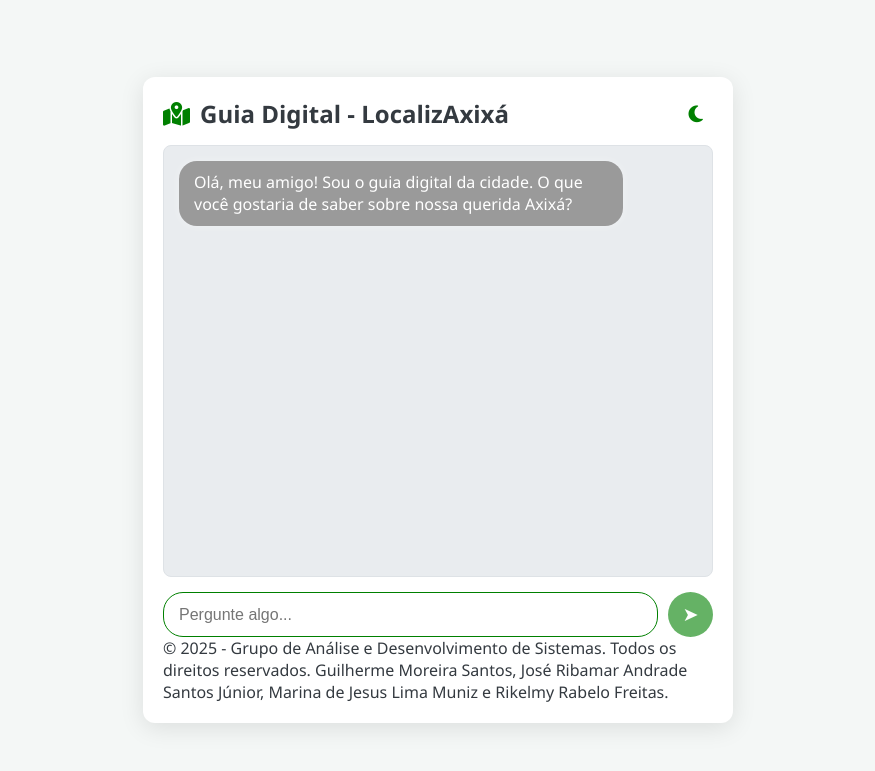
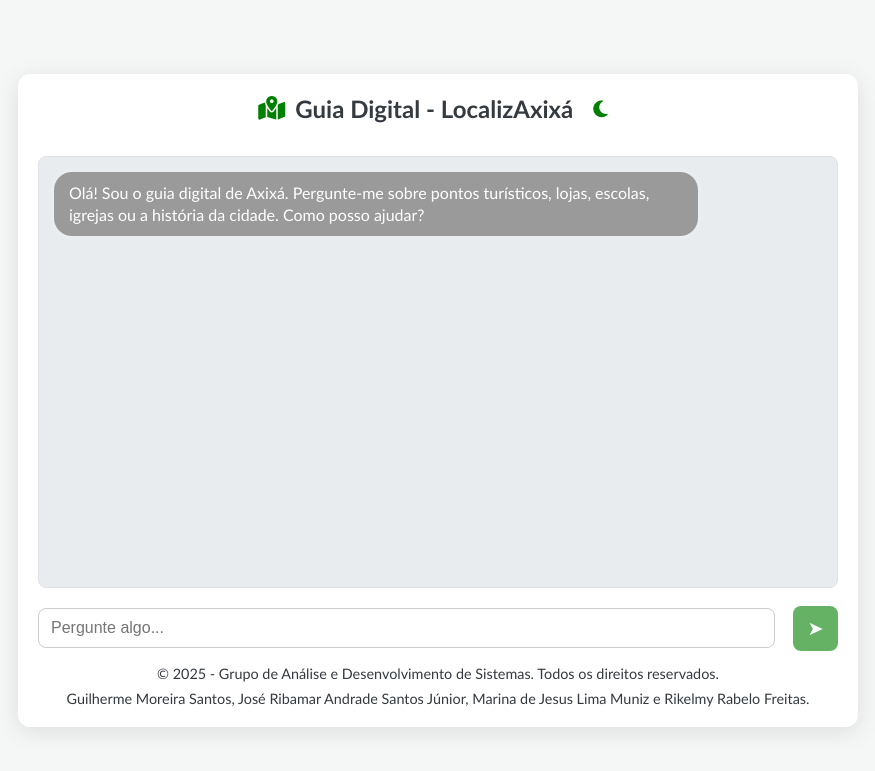
Before and after one commit to RikelmyRabelo/GuiaTuristicoIA, a Flask app: page / in a window 1280 px wide. Shown: the top 771 px of the page, without its empty margins (202-1077 px from the left). Run offline with Flask 3, Linux system fonts and the light colour scheme.

Commit message:
style(ui): ajusta estilização CSS e atualiza texto no HTML

```diff
--- a/templates/index.html
+++ b/templates/index.html
@@ -14,29 +14,32 @@
 
 <body class="light-mode">
 
-    <div id="chat-container">
-        <h1>
+    <div id="chat-container" style="max-width:800px; margin:40px auto; text-align:center; font-family:'Trebuchet MS','Segoe UI',Roboto,Arial,sans-serif;">
+        <h1 style="display:flex; align-items:center; justify-content:center; gap:12px;">
             <span>
                 <i class="fas fa-map-marked-alt"></i> Guia Digital - LocalizAxixá
             </span>
-            <div class="theme-toggle" onclick="toggleTheme()">
+            <div class="theme-toggle" onclick="toggleTheme()" style="margin-left:8px;">
                 <i id="theme-icon" class="fas fa-moon"></i>
             </div>
         </h1>
 
-        <div id="chat-box">
+        <div id="chat-box" style="margin:18px auto; text-align:left;">
             <div class="message LocalizAxixá">
-                Olá, meu amigo! Sou o guia digital da cidade. O que você gostaria de saber sobre nossa querida Axixá?
+                Olá! Sou o guia digital de Axixá. Pergunte-me sobre pontos turísticos, lojas, escolas, igrejas ou a história da cidade. Como posso ajudar?
             </div>
         </div>
 
-        <form id="input-area">
-            <input type="text" id="user-input" placeholder="Pergunte algo..." autocomplete="off">
-            <button type="submit" id="send-button" disabled>➤</button>
+        <form id="input-area" style="display:flex; justify-content:center; gap:8px; align-items:center;">
+            <input type="text" id="user-input" placeholder="Pergunte algo..." autocomplete="off" style="width:70%; padding:10px 12px; border-radius:8px; border:1px solid #ccc;">
+            <button type="submit" id="send-button" disabled style="padding:10px 14px; border-radius:8px;">➤</button>
         </form>
 
-        <div class="copyright">
+        <div style="height:14px;"></div>
+
+        <div class="copyright" style="text-align:center; font-size:0.9rem;">
             © 2025 - Grupo de Análise e Desenvolvimento de Sistemas. Todos os direitos reservados.
+            <div style="height:8px;"></div>
             <span>Guilherme Moreira Santos, José Ribamar Andrade Santos Júnior, Marina de Jesus Lima Muniz e Rikelmy Rabelo Freitas.</span>
         </div>
     </div>
```
